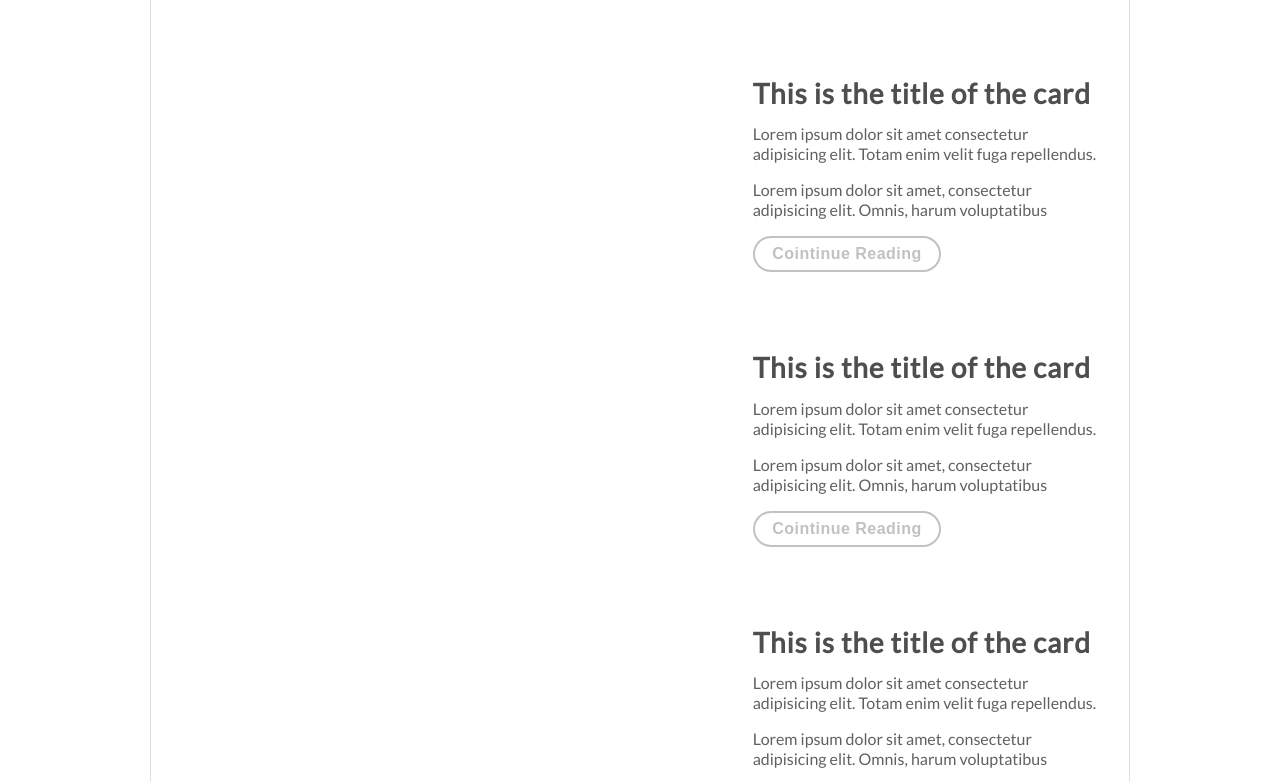
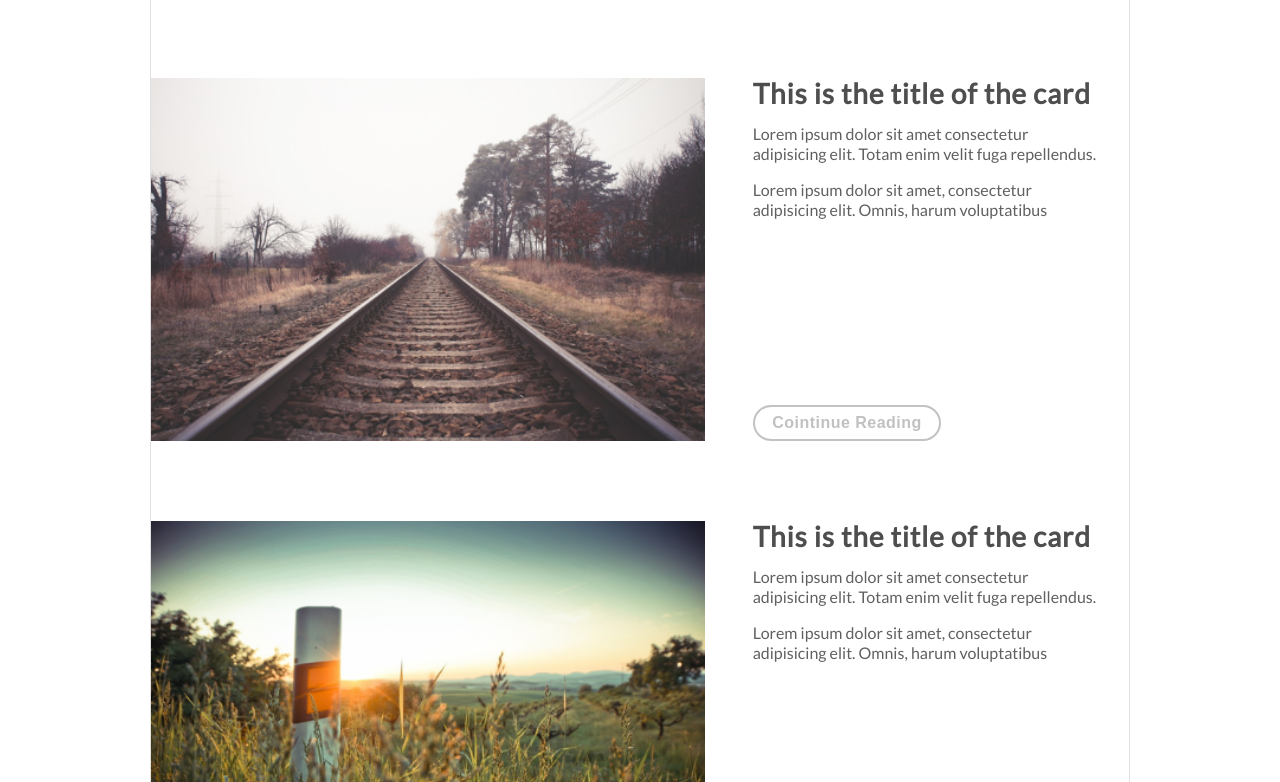
Before and after one commit to raphaelassor/blogin, a plain HTML site: page index.html in a window 1280 px wide. Shown: the part 133-915 px from the top of the page. Drawn offline with Linux system fonts and the light colour scheme; the site is published under a folder, as on GitHub Pages, so addresses that start at the root find nothing.

Commit message:
image path fixing - added ./

```diff
--- a/index.html
+++ b/index.html
@@ -49,7 +49,7 @@
     </header>
     <main class="main-content flex container ">
         <div class="card flex">
-            <img src="/img/1.png" alt="" class="card-img">
+            <img src="./img/1.png" alt="" class="card-img">
             <div class="card-content">
                 <h2 class="card-title">This is the title of the card</h2>
                         <p>Lorem ipsum dolor sit amet consectetur adipisicing elit. Totam enim velit fuga repellendus.
@@ -59,7 +59,7 @@
             </div>
         </div>
         <div class="card flex">
-            <img src="/img/2.png" alt="" class="card-img">
+            <img src="./img/2.png" alt="" class="card-img">
             <div class="card-content">
                 <h2 class="card-title">This is the title of the card</h2>
                         <p>Lorem ipsum dolor sit amet consectetur adipisicing elit. Totam enim velit fuga repellendus.
@@ -69,7 +69,7 @@
             </div>
         </div>
         <div class="card flex">
-            <img src="/img/3.png" alt="" class="card-img">
+            <img src="./img/3.png" alt="" class="card-img">
             <div class="card-content">
                 <h2 class="card-title">This is the title of the card</h2>
                         <p>Lorem ipsum dolor sit amet consectetur adipisicing elit. Totam enim velit fuga repellendus.
```
